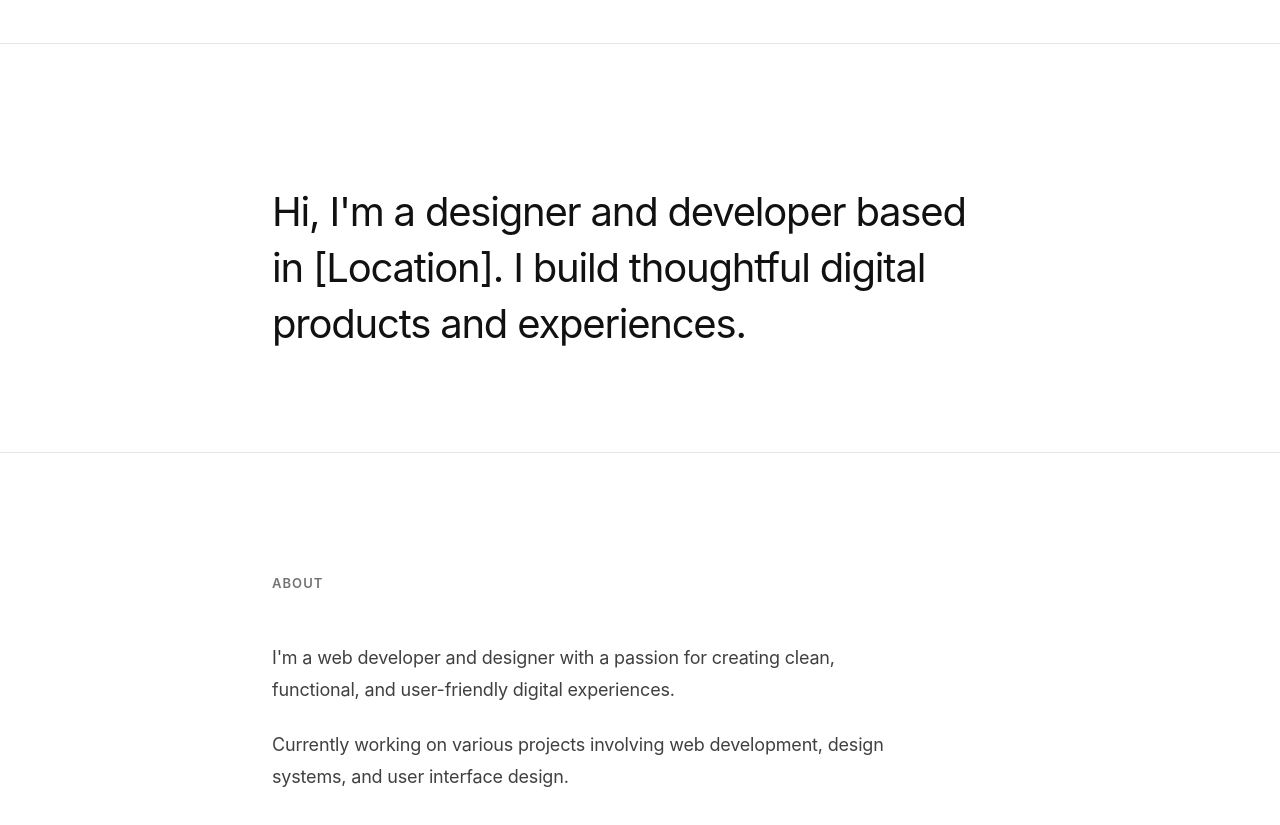
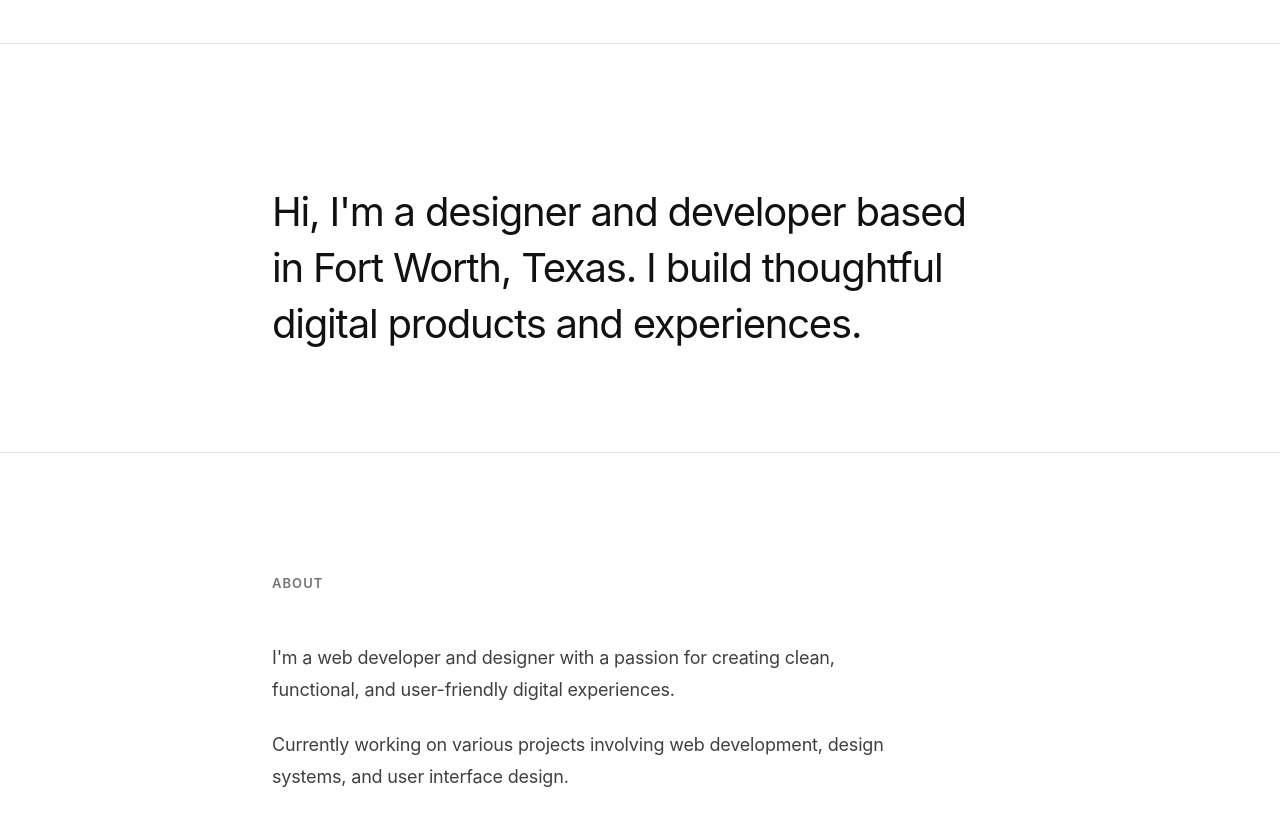
Before and after one commit to tristanswire/tristanswire, a plain HTML site: page index.html in a window 1280 px wide. Shown: the part 107-932 px from the top of the page. Drawn offline with Linux system fonts and the light colour scheme.

Commit message:
add name and location

```diff
--- a/index.html
+++ b/index.html
@@ -55,7 +55,7 @@
         <section id="hero" class="hero">
             <div class="container">
                 <h1 class="intro">
-                    Hi, I'm a designer and developer based in [Location].
+                    Hi, I'm a designer and developer based in Fort Worth, Texas.
                     I build thoughtful digital products and experiences.
                 </h1>
             </div>
```
